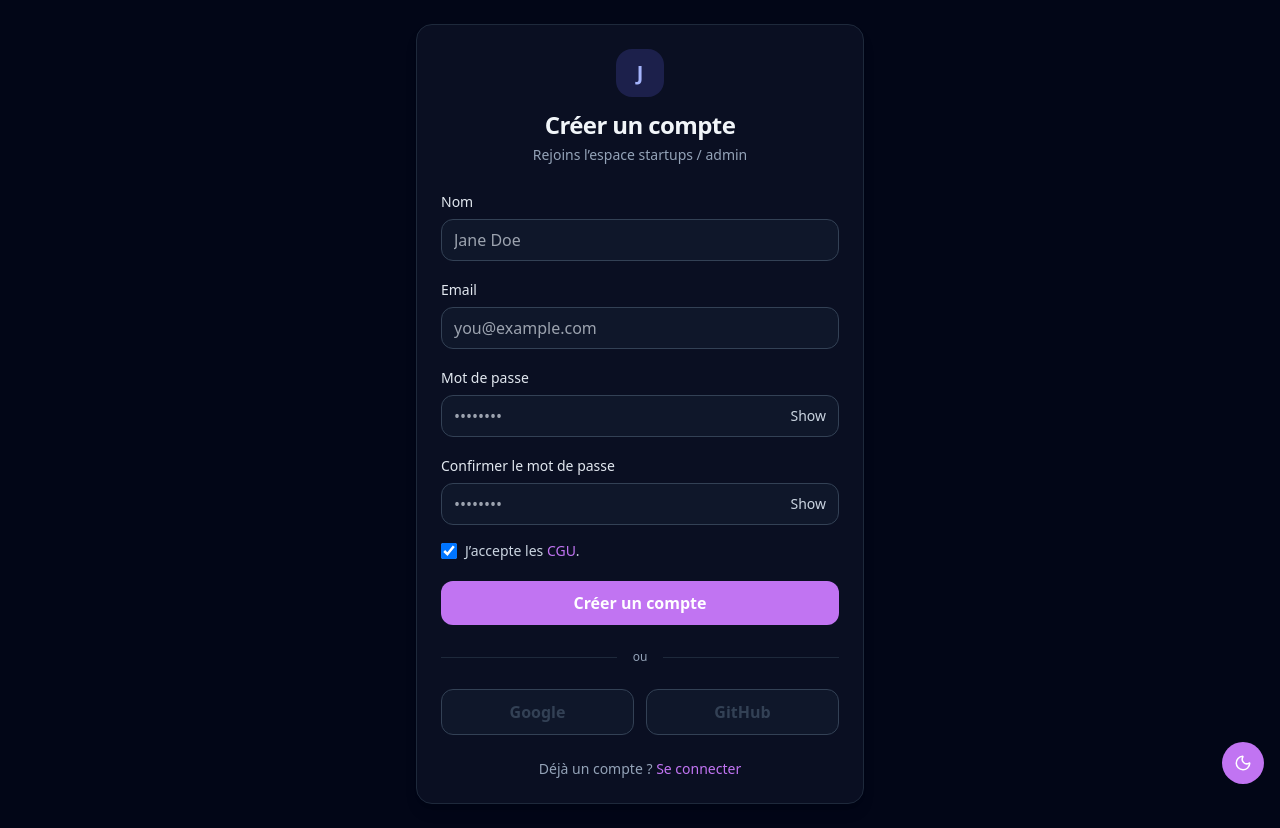
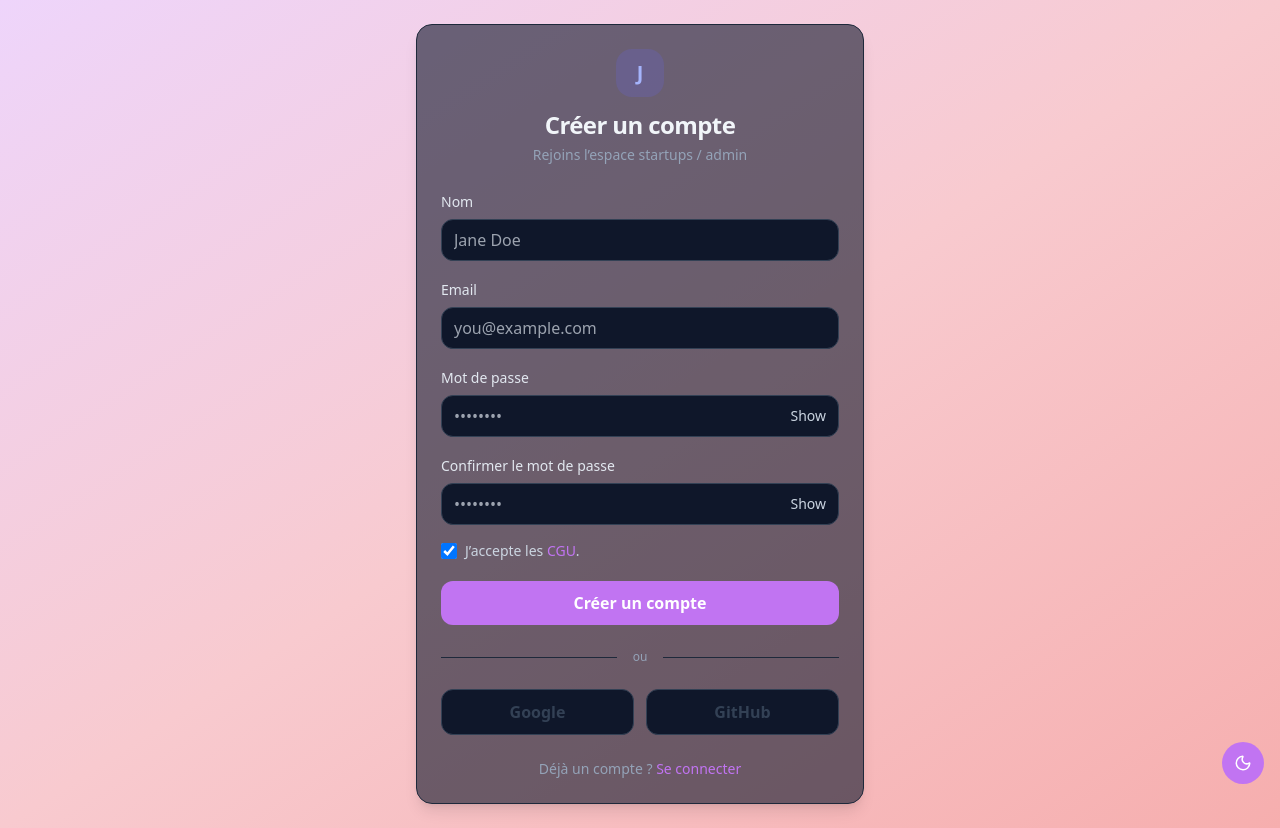
Before and after one commit to SaltyyCode/Piscine_Survivor, a React (Vite) app in the folder my-app/: page /register in a window 1280 px wide. Built offline with nearby package versions, Linux system fonts and the light colour scheme.

Commit message:
[Feat/App] using layout now

```diff
--- a/my-app/src/App.tsx
+++ b/my-app/src/App.tsx
@@ -1,14 +1,18 @@
 import { Routes, Route, Navigate } from "react-router-dom";
 import Login from "./Login";
 import Register from "./Register";
+//import Dashboard from "./Dashboard";
+//import Profile from "./Profile";
+import Layout from "@/components/Layout";
 
 export default function App() {
   return (
     <Routes>
-      {/* Par défaut → /login */}
-      <Route path="/" element={<Navigate to="/login" />} />
-      <Route path="/login" element={<Login />} />
-      <Route path="/register" element={<Register />} />
+      <Route element={<Layout />}>
+        <Route path="/" element={<Navigate to="/login" />} />
+        <Route path="/login" element={<Login />} />
+        <Route path="/register" element={<Register />} />
+      </Route>
     </Routes>
   );
 }
```
